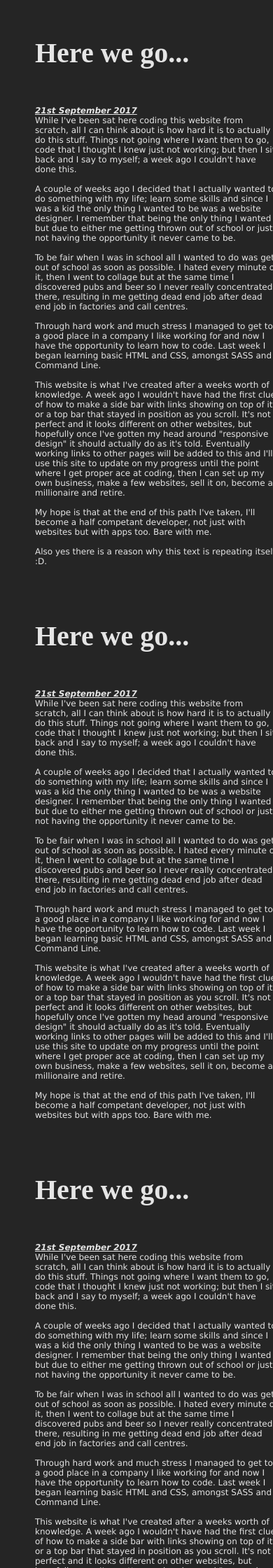
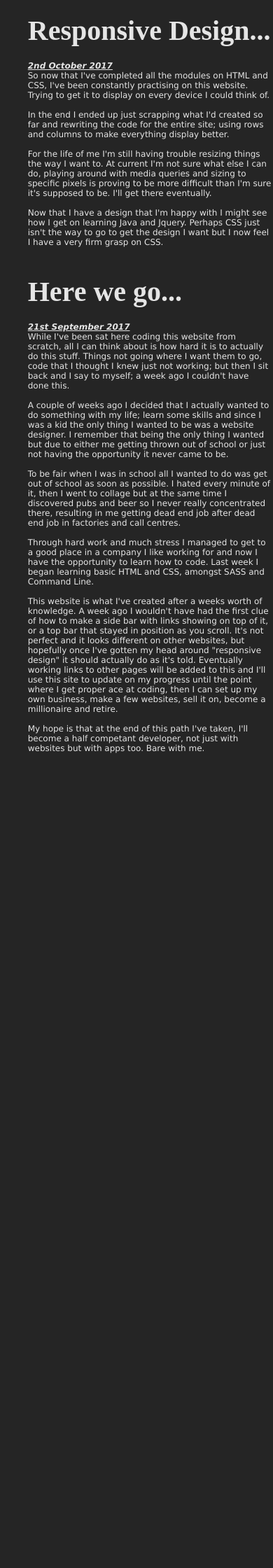
Before and after one commit to ArdPete/ardpete.github.io, a Jekyll site: the page homepage.html, which Jekyll copies as it is, in a window 390 px wide. Shown: the top 2240 px of the page at 70% size. Built offline with Jekyll 4.4.1, drawn with Linux system fonts in a browser that asks for light colours; comment, search, counter and statistics services are not loaded; after the commit the page ends 1096 px from its top, so only the background shows below that; some of the changed text lies outside the part shown.

Commit message:
Add files via upload

```diff
--- a/homepage.html
+++ b/homepage.html
@@ -9,51 +9,15 @@
 <body>
 
 <div class="main">
-    <h2 class="main">Here we go...</h2>
-	<p class="main"><strong><em><u>21st September 2017</u></strong></em><br />
-	While I've been sat here coding this website from scratch, all I can think about is how hard it is to actually do this stuff. Things not going where I want them to go, code that I thought I knew just not working; but then I sit back and I say to myself; a week ago I couldn't have done this.
+    <h2 class="main">Responsive Design...</h2>
+	<p class="main"><strong><em><u>2nd October 2017</u></strong></em><br />
+	So now that I've completed all the modules on HTML and CSS, I've been constantly practising on this website. Trying to get it to display on every device I could think of.
 	<br /><br />
-	A couple of weeks ago I decided that I actually wanted to do something with my life; learn some skills and since I was a kid the only thing I wanted to be was a website designer. I remember that being the only thing I wanted but due to either me getting thrown out of school or just not having the opportunity it never came to be.
+	In the end I ended up just scrapping what I'd created so far and rewriting the code for the entire site; using rows and columns to make everything display better.
 	<br /><br />
-	To be fair when I was in school all I wanted to do was get out of school as soon as possible. I hated every minute of it, then I went to collage but at the same time I discovered pubs and beer so I never really concentrated there, resulting in me getting dead end job after dead end job in factories and call centres.
+	For the life of me I'm still having trouble resizing things the way I want to. At current I'm not sure what else I can do, playing around with media queries and sizing to specific pixels is proving to be more difficult than I'm sure it's supposed to be. I'll get there eventually.
 	<br /><br />
-	Through hard work and much stress I managed to get to a good place in a company I like working for and now I have the opportunity to learn how to code. Last week I began learning basic HTML and CSS, amongst SASS and Command Line.
-	<br /><br />
-	This website is what I've created after a weeks worth of knowledge. A week ago I wouldn't have had the first clue of how to make a side bar with links showing on top of it, or a top bar that stayed in position as you scroll. It's not perfect and it looks different on other websites, but hopefully once I've gotten my head around "responsive design" it should actually do as it's told. Eventually working links to other pages will be added to this and I'll use this site to update on my progress until the point where I get proper ace at coding, then I can set up my own business, make a few websites, sell it on, become a millionaire and retire.
-	<br /><br />
-	My hope is that at the end of this path I've taken, I'll become a half competant developer, not just with websites but with apps too. Bare with me. <br /> <br />Also yes there is a reason why this text is repeating itself :D.</p>
-  </div>
-
-  <div class="main">
-    <h2 class="main">Here we go...</h2>
-	<p class="main"><strong><em><u>21st September 2017</u></strong></em><br />
-	While I've been sat here coding this website from scratch, all I can think about is how hard it is to actually do this stuff. Things not going where I want them to go, code that I thought I knew just not working; but then I sit back and I say to myself; a week ago I couldn't have done this.
-	<br /><br />
-	A couple of weeks ago I decided that I actually wanted to do something with my life; learn some skills and since I was a kid the only thing I wanted to be was a website designer. I remember that being the only thing I wanted but due to either me getting thrown out of school or just not having the opportunity it never came to be.
-	<br /><br />
-	To be fair when I was in school all I wanted to do was get out of school as soon as possible. I hated every minute of it, then I went to collage but at the same time I discovered pubs and beer so I never really concentrated there, resulting in me getting dead end job after dead end job in factories and call centres.
-	<br /><br />
-	Through hard work and much stress I managed to get to a good place in a company I like working for and now I have the opportunity to learn how to code. Last week I began learning basic HTML and CSS, amongst SASS and Command Line.
-	<br /><br />
-	This website is what I've created after a weeks worth of knowledge. A week ago I wouldn't have had the first clue of how to make a side bar with links showing on top of it, or a top bar that stayed in position as you scroll. It's not perfect and it looks different on other websites, but hopefully once I've gotten my head around "responsive design" it should actually do as it's told. Eventually working links to other pages will be added to this and I'll use this site to update on my progress until the point where I get proper ace at coding, then I can set up my own business, make a few websites, sell it on, become a millionaire and retire.
-	<br /><br />
-	My hope is that at the end of this path I've taken, I'll become a half competant developer, not just with websites but with apps too. Bare with me.</p>
-  </div>
-
-  <div class="main">
-    <h2 class="main">Here we go...</h2>
-	<p class="main"><strong><em><u>21st September 2017</u></strong></em><br />
-	While I've been sat here coding this website from scratch, all I can think about is how hard it is to actually do this stuff. Things not going where I want them to go, code that I thought I knew just not working; but then I sit back and I say to myself; a week ago I couldn't have done this.
-	<br /><br />
-	A couple of weeks ago I decided that I actually wanted to do something with my life; learn some skills and since I was a kid the only thing I wanted to be was a website designer. I remember that being the only thing I wanted but due to either me getting thrown out of school or just not having the opportunity it never came to be.
-	<br /><br />
-	To be fair when I was in school all I wanted to do was get out of school as soon as possible. I hated every minute of it, then I went to collage but at the same time I discovered pubs and beer so I never really concentrated there, resulting in me getting dead end job after dead end job in factories and call centres.
-	<br /><br />
-	Through hard work and much stress I managed to get to a good place in a company I like working for and now I have the opportunity to learn how to code. Last week I began learning basic HTML and CSS, amongst SASS and Command Line.
-	<br /><br />
-	This website is what I've created after a weeks worth of knowledge. A week ago I wouldn't have had the first clue of how to make a side bar with links showing on top of it, or a top bar that stayed in position as you scroll. It's not perfect and it looks different on other websites, but hopefully once I've gotten my head around "responsive design" it should actually do as it's told. Eventually working links to other pages will be added to this and I'll use this site to update on my progress until the point where I get proper ace at coding, then I can set up my own business, make a few websites, sell it on, become a millionaire and retire.
-	<br /><br />
-	My hope is that at the end of this path I've taken, I'll become a half competant developer, not just with websites but with apps too. Bare with me.</p>
+	Now that I have a design that I'm happy with I might see how I get on learning Java and Jquery. Perhaps CSS just isn't the way to go to get the design I want but I now feel I have a very firm grasp on CSS.
   </div>
 
   <div class="main">
@@ -73,5 +37,4 @@
   </div>
 
 
-
   </body>
--- a/page.css
+++ b/page.css
@@ -2,17 +2,12 @@ html {
   font-size:12px;
   font-family: Verdana;
   width: 100%;
-  height: 100%;
 }
 
 body {
   background-color: #252525;
   color: #e5e5e5;
-  overflow: auto;
   position: relative;
-  margin: auto;
-  width: 100%;
-  height: 100%;
 }
 
 h2 {
@@ -23,7 +18,6 @@ h2 {
 .main {
 	padding: 10px;
 	margin: 0rem;
-	height: auto;
 	min-width: 97%;
 	max-width: 100%;
 	position: relative;
@@ -37,18 +31,15 @@ h2 {
 	body {
   margin: auto;
   width: 95%;
-  height: auto;
-  padding: auto;
-  position: absolute;
 }
 .main {
-    padding: 1em;
+
   }
 
   p {
 	  padding: 1em;
 	  position: relative;
-	  left: 4%;
+
 	  width: 97%;
   }
 }
@@ -57,17 +48,16 @@ h2 {
 	body {
   margin: auto;
   width: 95%;
-  height: auto;
-  padding: auto;
+
 }
 .main {
-    padding: 1em;
+
   }
 
   p {
 	  padding: 1em;
 	  position: relative;
-	  left: 4%;
+
 	  width: 97%;
   }
 }
@@ -77,36 +67,11 @@ h2 {
 	body {
   margin: auto;
   width: 95%;
-  height: auto;
   padding: auto;
 }
 .main {
-    padding-left: 20px;
+
 	max-width: 82%;
 
 	left: 5px;
-	overflow: hidden;
   }
-
-  p {
-	  padding: 1em;
-	  position: relative;
-	  left: 4%;
-
-  }
-}
-
-
-
-
-/* 16x9 Aspect Ratio */
-.main-16x9 {
-  padding-bottom: 56.25%;
-  overflow: hidden;
-}
-
-/* 4x3 Aspect Ratio */
-.main-4x3 {
-  padding-bottom: 75%;
-  overflow: hidden;
-}
```
Also changed, not shown: index.html (+11 -12 lines), style.css (+95 -25 lines).
